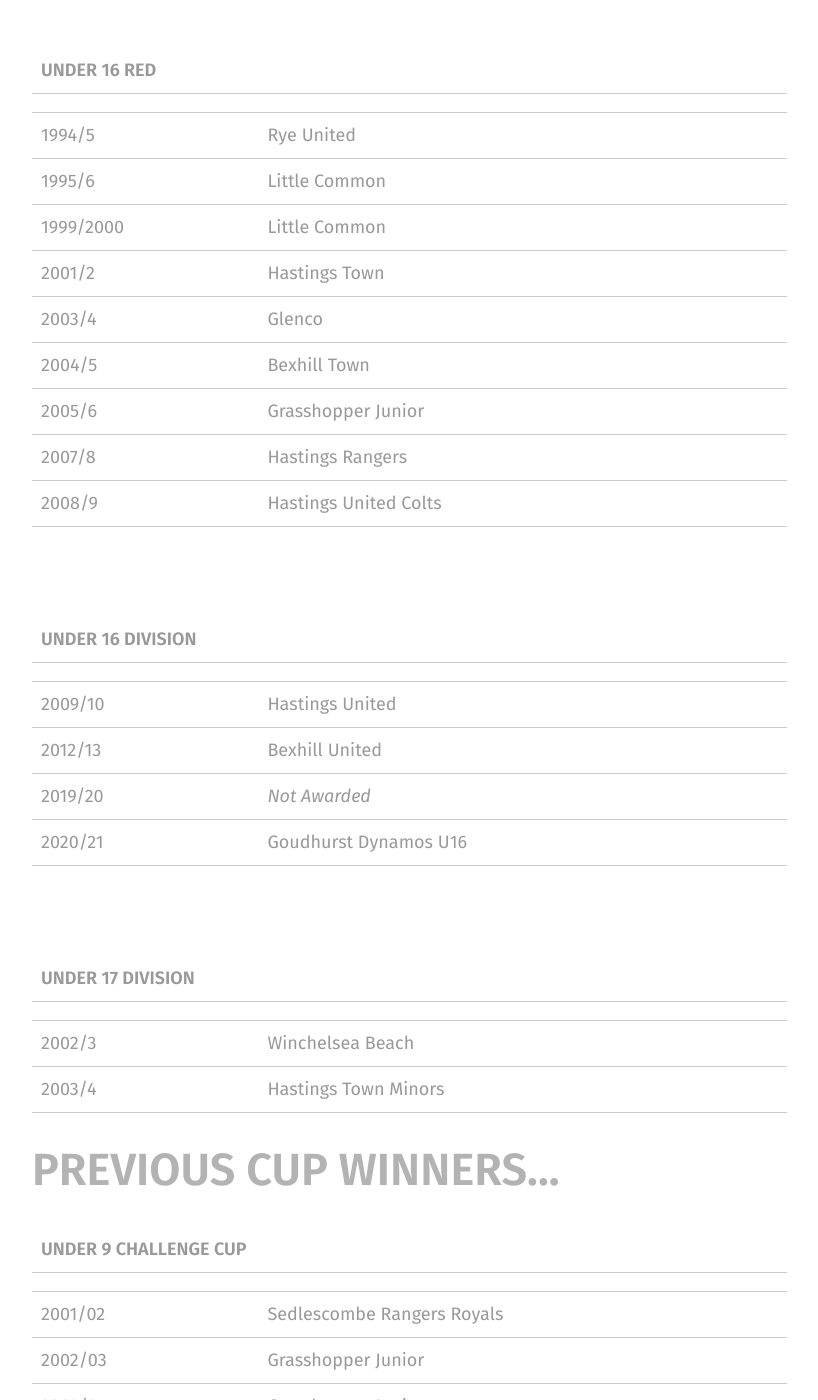
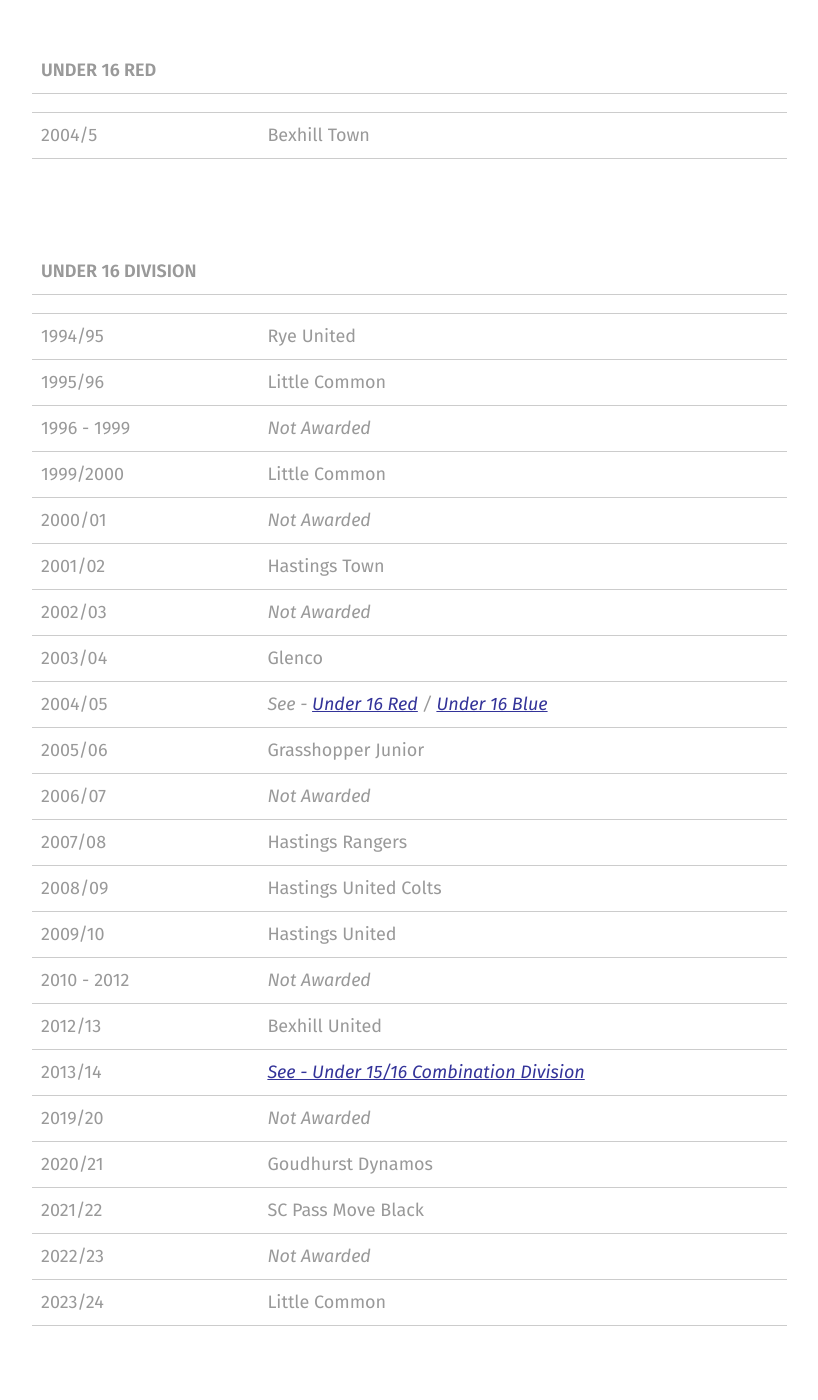
Before and after one commit to rotherleague/Rother, a Jekyll site: the page built from winners.md, in a window 1280 px wide and 1400 px high, scrolled down 17826 px. Shown: the whole window, without its empty margins (48-866 px from the left). Built offline with Jekyll 4.4.1, drawn with Linux system fonts in a browser that asks for light colours; nearby versions of some CDN libraries; some of the changed text lies outside the part shown.

Commit message:
Update league.html

```diff
--- a/_includes/winners/league.html
+++ b/_includes/winners/league.html
@@ -1598,76 +1598,116 @@ UNDER 16 RED
     <td width="30%"></td>
     <td width="70%"></td>
   </tr>
-  <tr>
-    <td>1994/5 </td>
+
+  <tr>
+    <td>2004/5 </td>
+    <td>Bexhill Town </td>
+  </tr>
+
+</table>
+<!--
+**********************
+UNDER 16 DIVISION
+**********************
+-->
+<a name="u16" class="sr-only">UNDER 16 DIVISION </a>
+
+<table border="0" class="table table-striped" width="100%">
+  <tr>
+    <th colspan="2" rowspan="1"> <strong>UNDER 16 DIVISION</strong> </th>
+  </tr>
+   <tr>
+    <td width="30%"></td>
+    <td width="70%"></td>
+  </tr>
+    <tr>
+    <td>1994/95 </td>
     <td>Rye United </td>
   </tr>
   <tr>
-    <td>1995/6 </td>
+    <td>1995/96 </td>
     <td>Little Common </td>
+  </tr>
+  <tr>
+    <td>1996 - 1999 </td>
+    <td><i>Not Awarded</i> </td>
   </tr>
   <tr>
     <td>1999/2000 </td>
     <td>Little Common </td>
   </tr>
-  <tr>
-    <td>2001/2 </td>
+   <tr>
+    <td>2000/01 </td>
+    <td><i>Not Awarded</i> </td>
+  </tr>
+  <tr>
+    <td>2001/02 </td>
     <td>Hastings Town </td>
   </tr>
   <tr>
-    <td>2003/4 </td>
+    <td>2002/03 </td>
+    <td><i>Not Awarded</i> </td>
+  </tr>
+  <tr>
+    <td>2003/04 </td>
     <td>Glenco </td>
   </tr>
-  <tr>
-    <td>2004/5 </td>
-    <td>Bexhill Town </td>
-  </tr>
-  <tr>
-    <td>2005/6 </td>
+   <tr>
+    <td>2004/05 </td>
+   <td><i>See - <a href="#u16red">Under 16 Red</a> / <a href="#u16blue">Under 16 Blue</a> </i> </td>
+  </tr>
+    <tr>
+    <td>2005/06 </td>
     <td>Grasshopper Junior </td>
   </tr>
   <tr>
-    <td>2007/8 </td>
+    <td>2006/07 </td>
+    <td><i>Not Awarded</i> </td>
+  </tr>
+  <tr>
+    <td>2007/08 </td>
     <td>Hastings Rangers </td>
   </tr>
   <tr>
-    <td>2008/9 </td>
+    <td>2008/09 </td>
     <td>Hastings United Colts </td>
-  </tr>
-</table>
-<!--
-**********************
-UNDER 16 DIVISION
-**********************
--->
-<a name="u16" class="sr-only">UNDER 16 DIVISION </a>
-
-<table border="0" class="table table-striped" width="100%">
-  <tr>
-    <th colspan="2" rowspan="1"> <strong>UNDER 16 DIVISION</strong> </th>
-  </tr>
-   <tr>
-    <td width="30%"></td>
-    <td width="70%"></td>
   </tr>
   <tr>
     <td>2009/10 </td>
     <td>Hastings United </td>
   </tr>
+   <tr>
+    <td>2010 - 2012 </td>
+    <td><i>Not Awarded</i> </td>
+  </tr>
   <tr>
     <td>2012/13 </td>
     <td>Bexhill United </td>
   </tr>
+   <tr>
+    <td>2013/14 </td>
+   <td><i><a href="#u15u16">See - Under 15/16  Combination Division</a> </i> </td>
+  </tr>
   <tr>
     <td>2019/20 </td>
     <td><i>Not Awarded</i ></td>
   </tr>
    <tr>
     <td>2020/21 </td>
-    <td>Goudhurst Dynamos U16</td>
-  </tr>
-
-
+    <td>Goudhurst Dynamos</td>
+  </tr>
+   <tr>
+    <td>2021/22 </td>
+    <td>SC Pass Move Black</td>
+  </tr>
+  <tr>
+    <td>2022/23 </td>
+    <td><i>Not Awarded</i ></td>
+  </tr>
+   <tr>
+    <td>2023/24 </td>
+    <td>Little Common</td>
+  </tr>
 
 </table>
 <!--
@@ -1686,11 +1726,32 @@ UNDER 17 DIVISION
     <td width="70%"></td>
   </tr>
   <tr>
-    <td>2002/3 </td>
+    <td>2002/03 </td>
     <td>Winchelsea Beach </td>
   </tr>
   <tr>
-    <td>2003/4 </td>
+    <td>2003/04 </td>
     <td>Hastings Town Minors </td>
   </tr>
 </table>
+
+<!--
+**********************
+UNDER 17 / 18 COMBINATION DIVISION
+**********************
+-->
+<a name="u17u18" class="sr-only">UNDER 17/18 COMBINATION </a>
+
+<table border="0" class="table table-striped" width="100%">
+  <tr>
+    <th colspan="2" rowspan="1"> <strong>UNDER 17 / UNDER 18 COMBINATION DIVISION</strong> </th>
+  </tr>
+   <tr>
+    <td width="30%"></td>
+    <td width="70%"></td>
+  </tr>
+  <tr>
+    <td>2021/22 </td>
+    <td>SC Pass Move U17 White </td>
+  </tr>
+</table>
```
